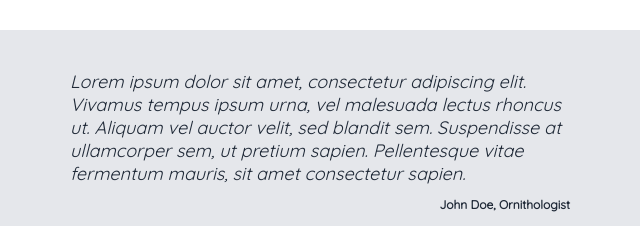
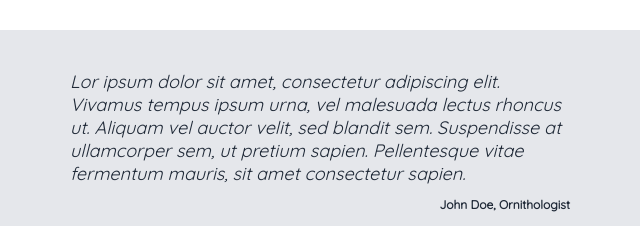
Before and after one commit to a-luciano/landing-page, a plain HTML site: page index.html in a window 1280 px wide. Shown: the part 726-952 px from the top of the page, 320-960 px from the left. Drawn offline with Linux system fonts and the light colour scheme.

Commit message:
changed text lorem ipsum

```diff
--- a/index.html
+++ b/index.html
@@ -68,7 +68,7 @@
     </div>
 
     <div class="testimonial">
-        <h5>Lorem ipsum dolor sit amet, consectetur adipiscing elit. Vivamus tempus ipsum urna, vel malesuada lectus rhoncus ut. Aliquam vel auctor velit, sed blandit sem.  Suspendisse at ullamcorper sem, ut pretium sapien. Pellentesque vitae fermentum mauris, sit amet consectetur sapien. <p>John Doe, Ornithologist</p></h5>
+        <h5>Lor ipsum dolor sit amet, consectetur adipiscing elit. Vivamus tempus ipsum urna, vel malesuada lectus rhoncus ut. Aliquam vel auctor velit, sed blandit sem.  Suspendisse at ullamcorper sem, ut pretium sapien. Pellentesque vitae fermentum mauris, sit amet consectetur sapien. <p>John Doe, Ornithologist</p></h5>
     </div>
 
     <div class="subscribe">
```
